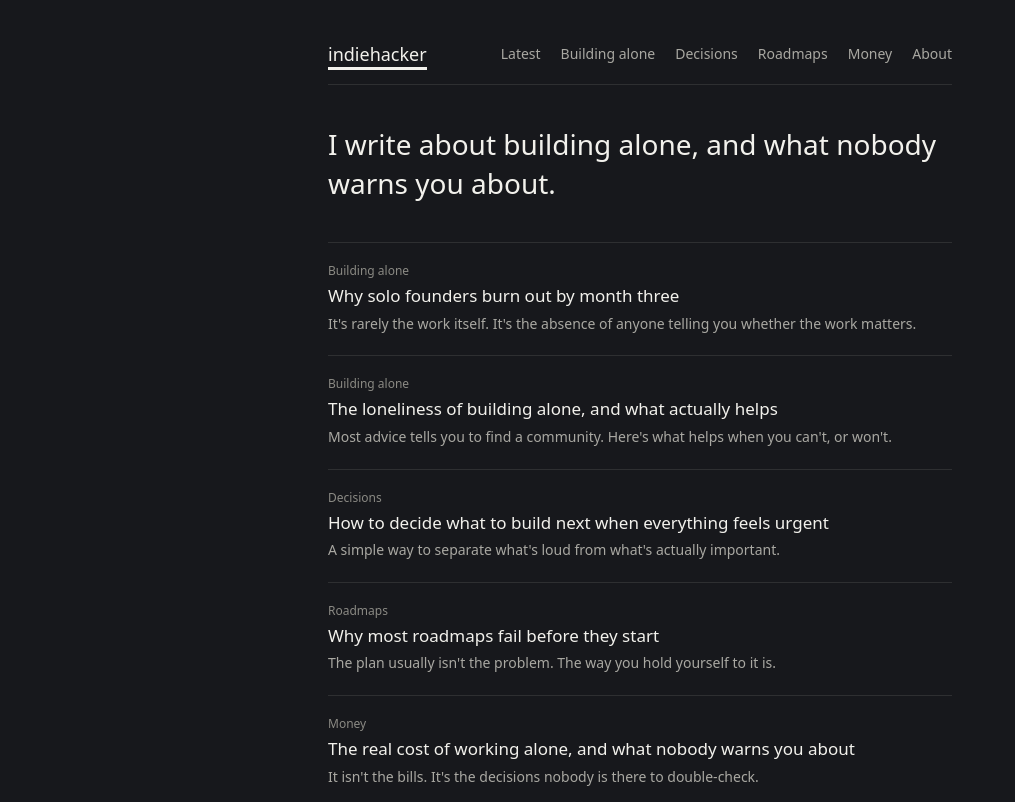
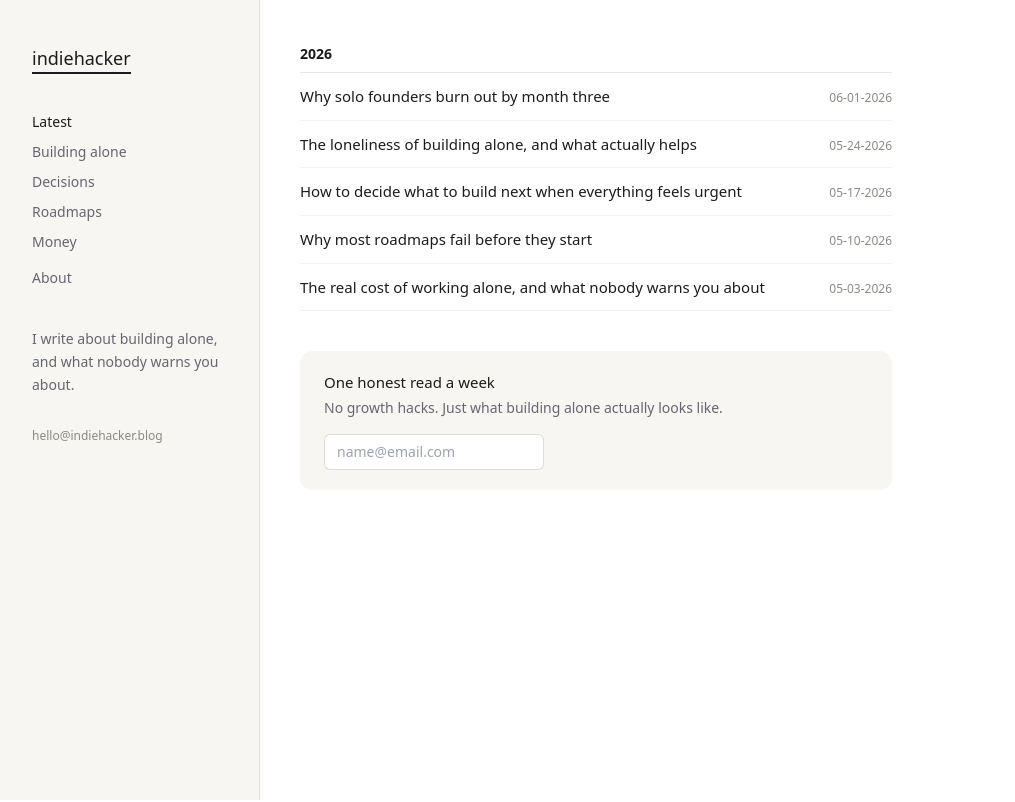
Before and after one commit to sillyledger/indiehacker-blog, a Next.js app: page / in a window 1280 px wide. Shown: the top 802 px of the page, without its empty margins (0-1015 px from the left). Built offline with nearby package versions, Linux system fonts and the light colour scheme.

Commit message:
Add files via upload

```diff
--- a/app/globals.css
+++ b/app/globals.css
@@ -3,6 +3,6 @@
 @tailwind utilities;
 
 body {
-  background-color: #17181c;
-  color: #f2f1ec;
+  background-color: #ffffff;
+  color: #1c1c1e;
 }
--- a/app/page.tsx
+++ b/app/page.tsx
@@ -19,64 +19,102 @@ function getCategories(allPosts: typeof posts) {
   return categories;
 }
 
+// Groups posts by year while preserving order, assuming posts are already
+// sorted newest-first in data.ts.
+function groupByYear(allPosts: typeof posts) {
+  const groups: { year: string; posts: typeof posts }[] = [];
+  for (const post of allPosts) {
+    const year = post.date.slice(0, 4);
+    const current = groups[groups.length - 1];
+    if (current && current.year === year) {
+      current.posts.push(post);
+    } else {
+      groups.push({ year, posts: [post] });
+    }
+  }
+  return groups;
+}
+
+function formatDate(iso: string) {
+  const [year, month, day] = iso.split("-");
+  return `${month}-${day}-${year}`;
+}
+
 export default function Home() {
   const categories = getCategories(posts);
+  const yearGroups = groupByYear(posts);
 
   return (
-    <main className="mx-auto max-w-2xl px-6 py-10">
-      <nav className="flex items-center justify-between border-b border-ink/10 pb-4 mb-10 flex-wrap gap-y-3">
+    <div className="flex min-h-screen">
+      <aside className="w-[260px] shrink-0 bg-paper border-r border-ink/10 px-8 py-11">
         <a href="/" className="inline-block">
           <span className="text-lg font-medium relative">
             indiehacker
-            <span className="absolute left-0 -bottom-1 h-[3px] w-full bg-ink" />
+            <span className="absolute left-0 -bottom-1 h-[2px] w-full bg-ink" />
           </span>
         </a>
-        <div className="flex gap-5 text-sm text-muted flex-wrap">
-          <a href="/">Latest</a>
+
+        <nav className="flex flex-col gap-[10px] mt-10 text-sm">
+          <a href="/" className="text-ink font-medium">
+            Latest
+          </a>
           {categories.map((category) => (
-            <a key={category} href={`/category/${categorySlug(category)}`}>
+            <a
+              key={category}
+              href={`/category/${categorySlug(category)}`}
+              className="text-muted"
+            >
               {category}
             </a>
           ))}
-          <a href="/about">About</a>
-        </div>
+          <a href="/about" className="text-muted mt-[6px]">
+            About
+          </a>
         </nav>
 
-      <section className="mb-10">
-        <h1 className="text-[28px] font-normal leading-snug">
+        <p className="text-sm text-muted leading-relaxed mt-10 max-w-[190px]">
           I write about building alone, and what nobody warns you about.
-        </h1>
-      </section>
+        </p>
 
-      <section className="flex flex-col">
-        {posts.map((post) => (
+        <p className="text-xs text-faint mt-8">hello@indiehacker.blog</p>
+      </aside>
+
+      <main className="flex-1 px-10 py-11 max-w-2xl">
+        {yearGroups.map(({ year, posts: yearPosts }) => (
+          <section key={year} className="mb-2">
+            <p className="text-sm font-semibold text-ink mb-2">{year}</p>
+            <div className="border-t border-ink/10" />
+            {yearPosts.map((post) => (
               <a
                 key={post.slug}
                 href={`/posts/${post.slug}`}
-            className="border-t border-ink/10 py-5 first:pt-5 block hover:opacity-80"
+                className="flex items-baseline justify-between gap-4 py-[13px] border-b border-ink/5 hover:opacity-70"
               >
-            <p className="text-xs text-faint mb-1">{post.category}</p>
-            <h3 className="text-[17px] font-medium mb-1">{post.title}</h3>
-            <p className="text-sm text-muted leading-relaxed">{post.hook}</p>
+                <span className="text-[15px] text-ink leading-snug">
+                  {post.title}
+                </span>
+                <span className="text-xs text-faint whitespace-nowrap">
+                  {formatDate(post.date)}
+                </span>
               </a>
             ))}
           </section>
+        ))}
 
-      <section className="mt-10 bg-surface rounded-xl px-6 py-5 flex items-center justify-between gap-4 flex-wrap">
-        <div>
+        <section className="mt-10 bg-paper rounded-xl px-6 py-5">
           <p className="text-[15px] font-medium mb-1">
             One honest read a week
           </p>
-          <p className="text-sm text-muted">
+          <p className="text-sm text-muted mb-4">
             No growth hacks. Just what building alone actually looks like.
           </p>
-        </div>
           <input
             type="email"
             placeholder="name@email.com"
-          className="w-[200px] h-9 px-3 rounded-md border border-ink/15 bg-paper text-ink text-sm"
+            className="w-[220px] h-9 px-3 rounded-md border border-ink/15 bg-canvas text-sm"
           />
         </section>
       </main>
+    </div>
   );
 }
--- a/tailwind.config.js
+++ b/tailwind.config.js
@@ -4,12 +4,11 @@ module.exports = {
   theme: {
     extend: {
       colors: {
-        ink: "#f2f1ec",
-        muted: "#a9a8a2",
+        ink: "#1c1c1e",
+        muted: "#666670",
         faint: "#8b8a84",
-        paper: "#17181c",
-        surface: "#212226",
-        accent: "#c9d9b0",
+        paper: "#f7f6f2",
+        canvas: "#ffffff",
       },
     },
   },
```
Lines whose indentation alone changed are shown as unchanged.
